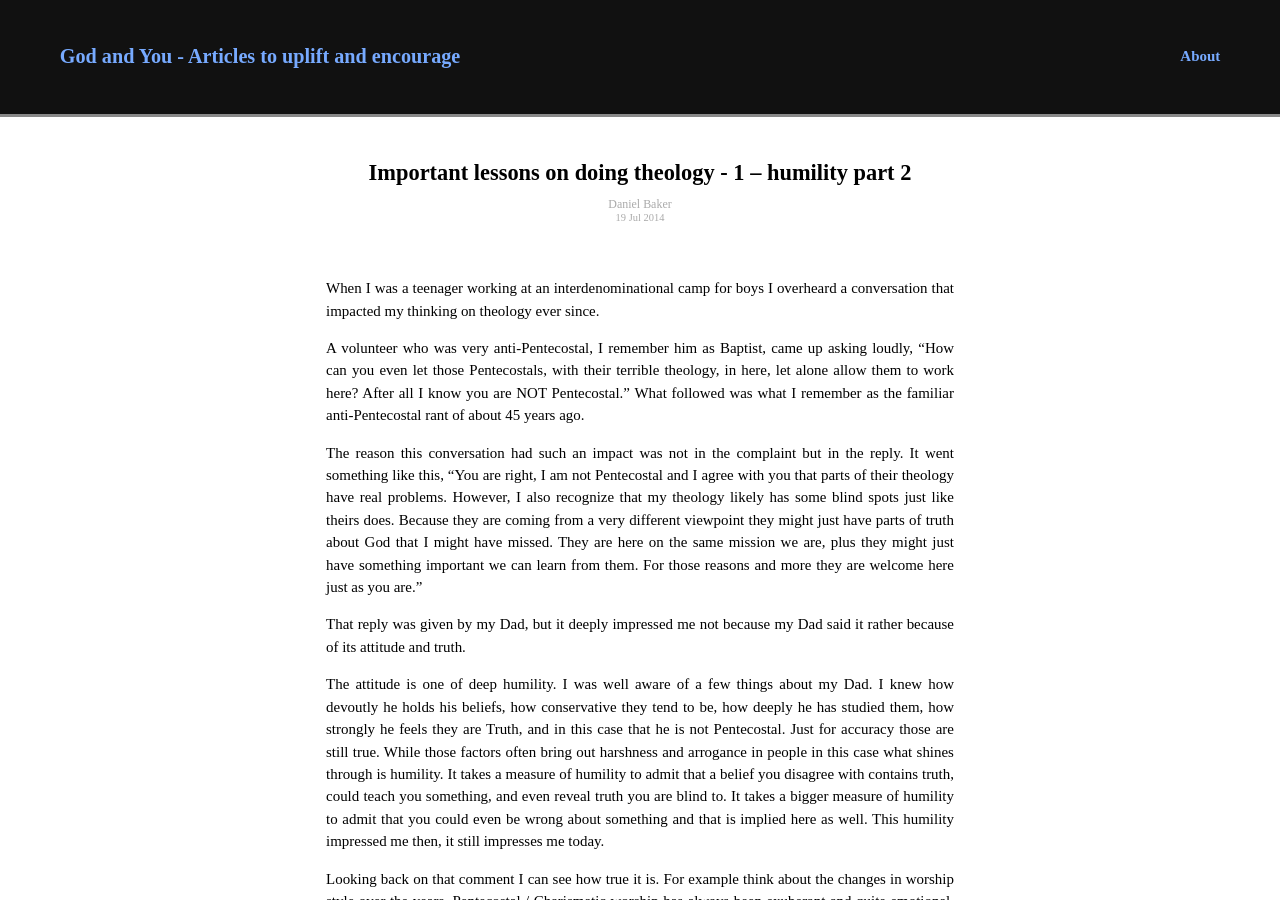
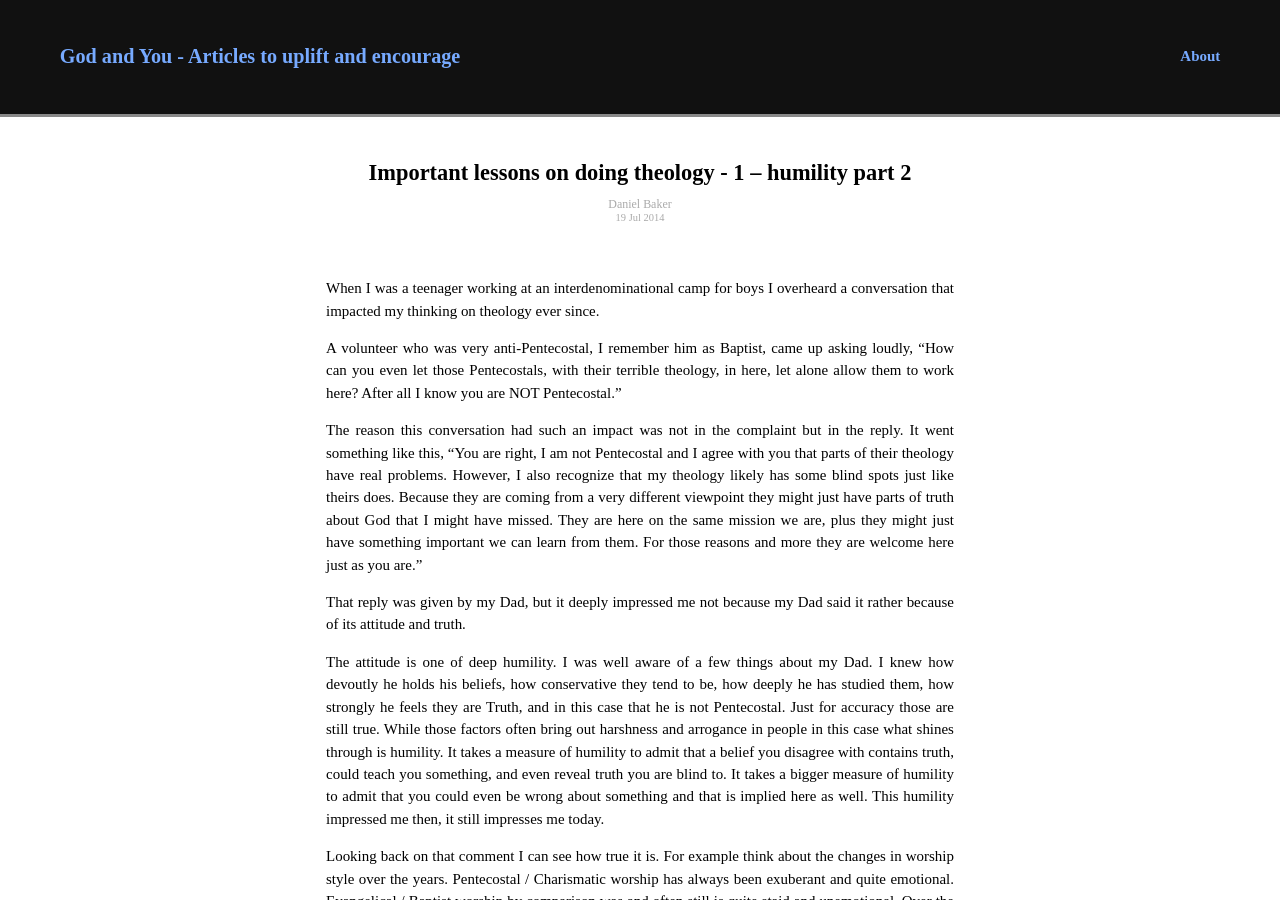
Before and after one commit to dbb1292/dbb1292.github.io, a Jekyll site: the page built from _posts/2014-07-19-Important-lessons-on-doing-theology-1-humility-part-2.md, in a window 1280 px wide and 900 px high. Built offline with Jekyll 4.4.1, drawn with Linux system fonts in a browser that asks for light colours; some web fonts are replaced; Markdown is read by kramdown in place of the engine named in the settings; comment, search, counter and statistics services are not loaded.

Commit message:
Update 2014-07-19-Important-lessons-on-doing-theology-1-humility-part-2.md

```diff
--- a/_posts/2014-07-19-Important-lessons-on-doing-theology-1-humility-part-2.md
+++ b/_posts/2014-07-19-Important-lessons-on-doing-theology-1-humility-part-2.md
@@ -11,7 +11,7 @@ date: " 2014-07-19"
 
 When I was a teenager working at an interdenominational camp for boys I overheard a conversation that impacted my thinking on theology ever since.
 
-A volunteer who was very anti-Pentecostal, I remember him as Baptist, came up asking loudly, “How can you even let those Pentecostals, with their terrible theology, in here, let alone allow them to work here? After all I know you are NOT Pentecostal.” What followed was what I remember as the familiar anti-Pentecostal rant of about 45 years ago.
+A volunteer who was very anti-Pentecostal, I remember him as Baptist, came up asking loudly, “How can you even let those Pentecostals, with their terrible theology, in here, let alone allow them to work here? After all I know you are NOT Pentecostal.”
 
 The reason this conversation had such an impact was not in the complaint but in the reply. It went something like this, “You are right, I am not Pentecostal and I agree with you that parts of their theology have real problems. However, I also recognize that my theology likely has some blind spots just like theirs does. Because they are coming from a very different viewpoint they might just have parts of truth about God that I might have missed. They are here on the same mission we are, plus they might just have something important we can learn from them. For those reasons and more they are welcome here just as you are.”
 
```
